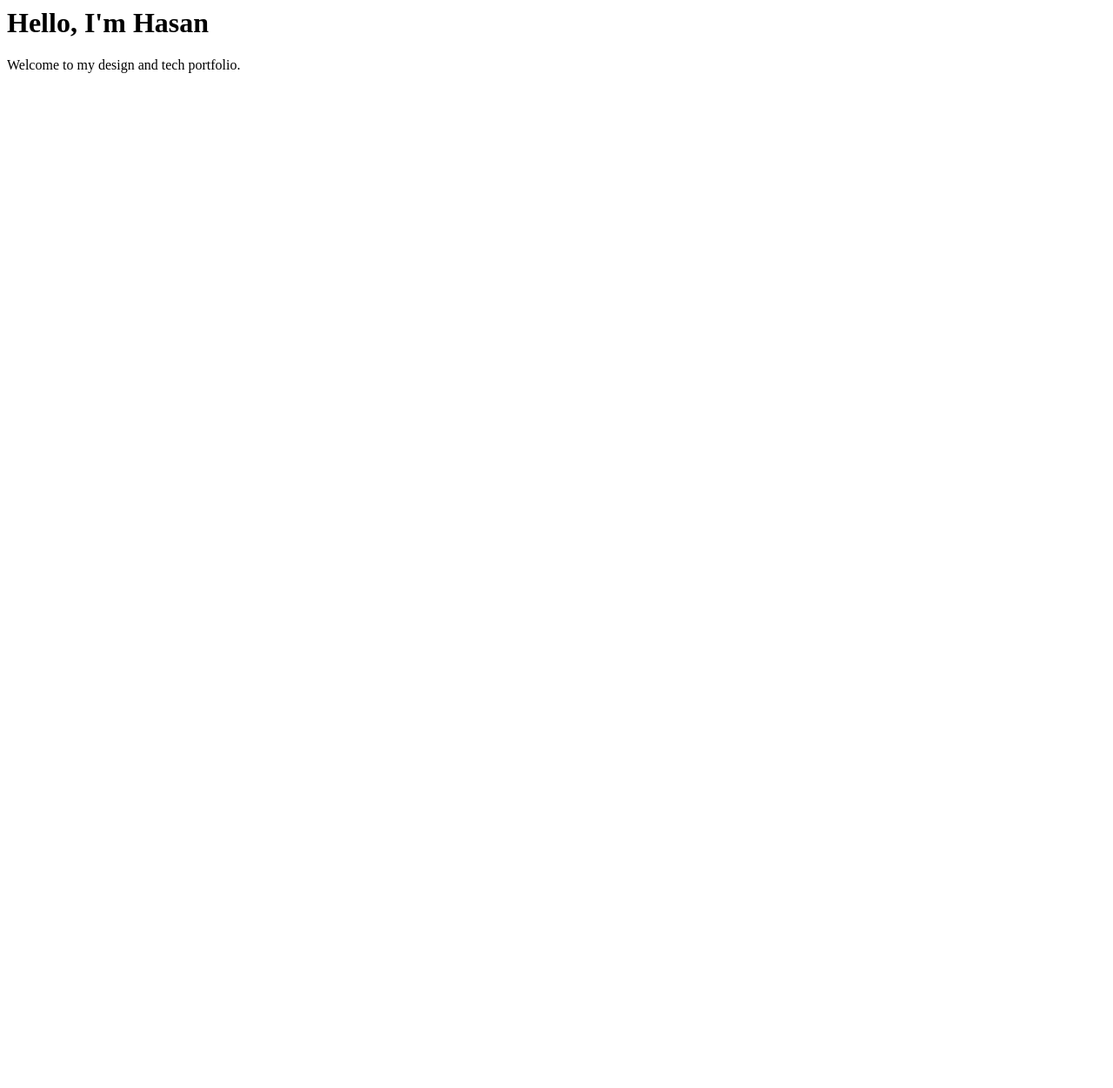
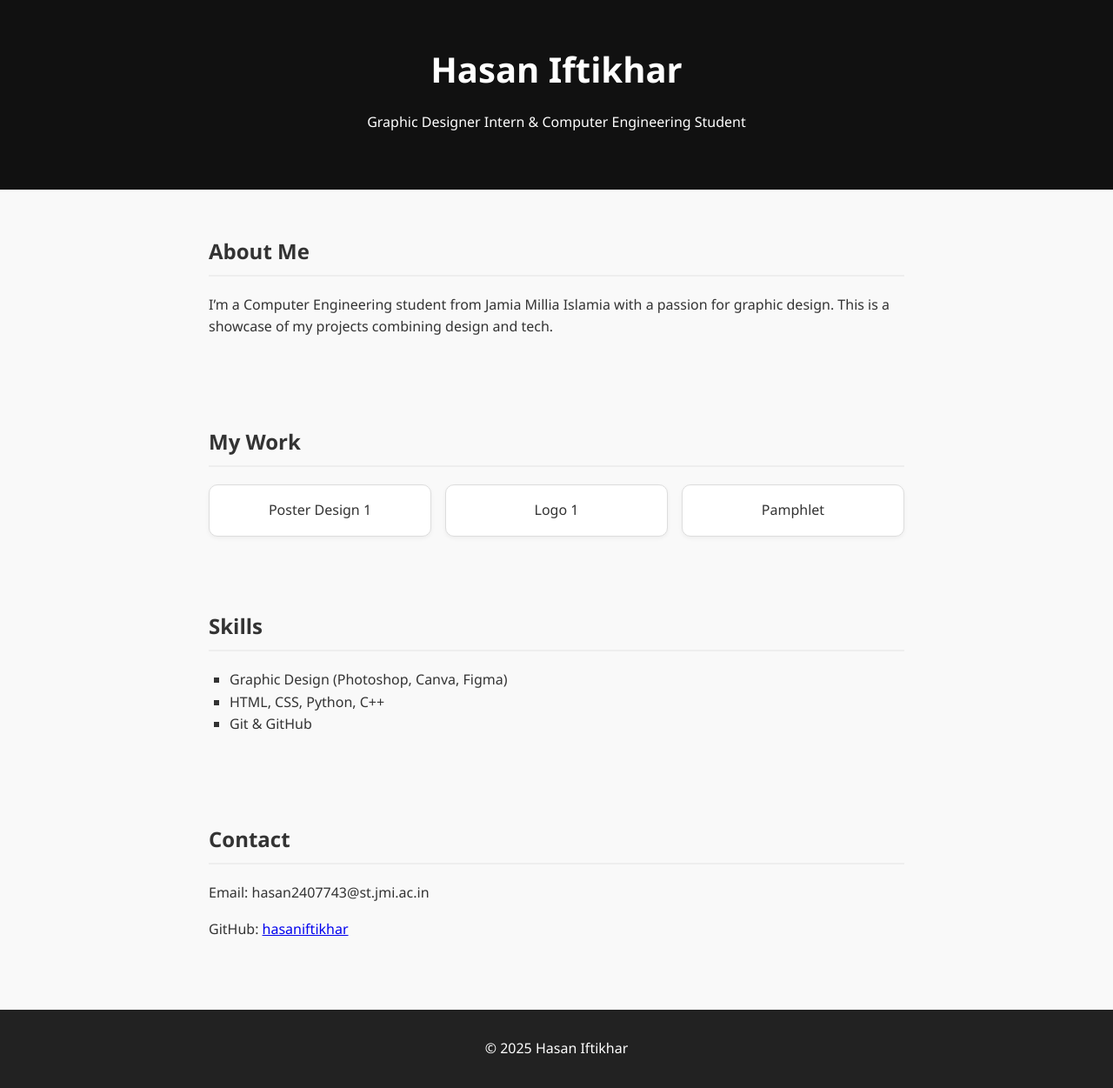
Before and after one commit to hasaniftikhar/hasaniftikhar.github.io, a plain HTML site: page index.html in a window 1280 px wide. Shown: the whole page at 87% size. Before the commit the page ends 800 px from the top, so only its background shows below. Drawn offline with Linux system fonts and the light colour scheme.

Commit message:
Build and style portfolio homepage

```diff
--- a/index.html
+++ b/index.html
@@ -1,9 +1,49 @@
-<html>
+<!DOCTYPE html>
+<html lang="en">
 <head>
-  <title>My Portfolio</title>
+  <meta charset="UTF-8" />
+  <meta name="viewport" content="width=device-width, initial-scale=1.0" />
+  <title>Hasan Iftikhar | Portfolio</title>
+  <link rel="stylesheet" href="style.css" />
 </head>
 <body>
-  <h1>Hello, I'm Hasan</h1>
-  <p>Welcome to my design and tech portfolio.</p>
+  <header>
+    <h1>Hasan Iftikhar</h1>
+    <p>Graphic Designer Intern & Computer Engineering Student</p>
+  </header>
+
+  <section id="about">
+    <h2>About Me</h2>
+    <p>I’m a Computer Engineering student from Jamia Millia Islamia with a passion for graphic design. This is a showcase of my projects combining design and tech.</p>
+  </section>
+
+  <section id="projects">
+    <h2>My Work</h2>
+    <div class="grid">
+      <div class="project-card">Poster Design 1</div>
+      <div class="project-card">Logo 1</div>
+      <div class="project-card">Pamphlet</div>
+      <!-- Add more as needed -->
+    </div>
+  </section>
+
+  <section id="skills">
+    <h2>Skills</h2>
+    <ul>
+      <li>Graphic Design (Photoshop, Canva, Figma)</li>
+      <li>HTML, CSS, Python, C++</li>
+      <li>Git & GitHub</li>
+    </ul>
+  </section>
+
+  <section id="contact">
+    <h2>Contact</h2>
+    <p>Email: hasan2407743@st.jmi.ac.in</p>
+    <p>GitHub: <a href="https://github.com/hasaniftikhar" target="_blank">hasaniftikhar</a></p>
+  </section>
+
+  <footer>
+    <p>© 2025 Hasan Iftikhar</p>
+  </footer>
 </body>
 </html>
--- /dev/null
+++ b/style.css
@@ -0,0 +1,60 @@
+body {
+  font-family: 'Segoe UI', sans-serif;
+  line-height: 1.6;
+  margin: 0;
+  padding: 0;
+  background: #f9f9f9;
+  color: #333;
+}
+
+header {
+  background: #111;
+  color: white;
+  text-align: center;
+  padding: 3rem 1rem;
+}
+
+header h1 {
+  margin: 0;
+  font-size: 2.5rem;
+}
+
+section {
+  padding: 2rem 1rem;
+  max-width: 800px;
+  margin: auto;
+}
+
+h2 {
+  border-bottom: 2px solid #eee;
+  padding-bottom: 0.5rem;
+}
+
+.grid {
+  display: grid;
+  grid-template-columns: repeat(auto-fit, minmax(180px, 1fr));
+  gap: 1rem;
+  margin-top: 1rem;
+}
+
+.project-card {
+  background: white;
+  padding: 1rem;
+  border: 1px solid #ddd;
+  border-radius: 10px;
+  box-shadow: 0 2px 5px rgba(0,0,0,0.05);
+  text-align: center;
+}
+
+ul {
+  list-style-type: square;
+  padding-left: 1.5rem;
+}
+
+footer {
+  background: #222;
+  color: white;
+  text-align: center;
+  padding: 1rem;
+  margin-top: 2rem;
+}
```
